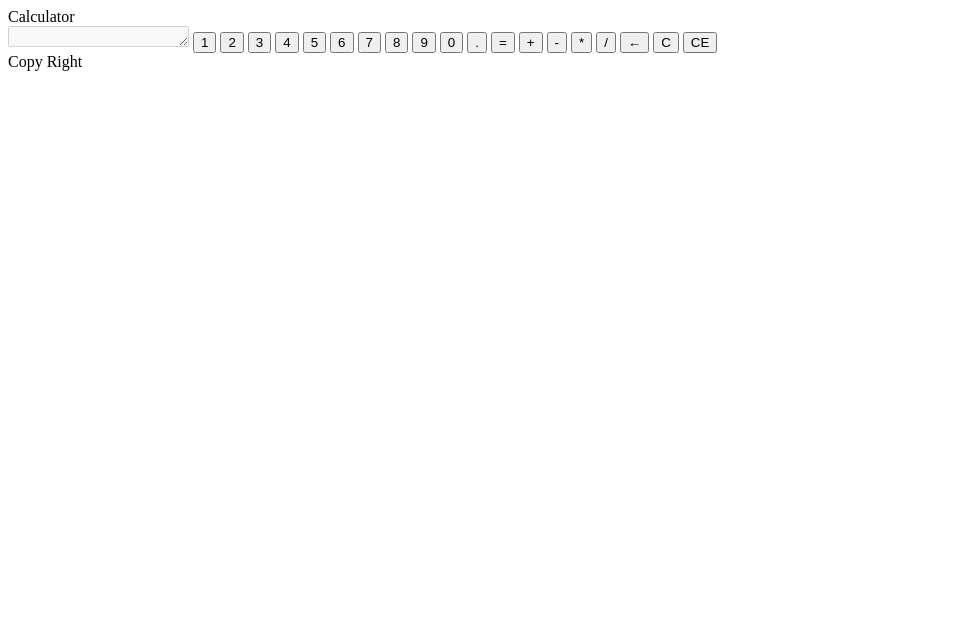
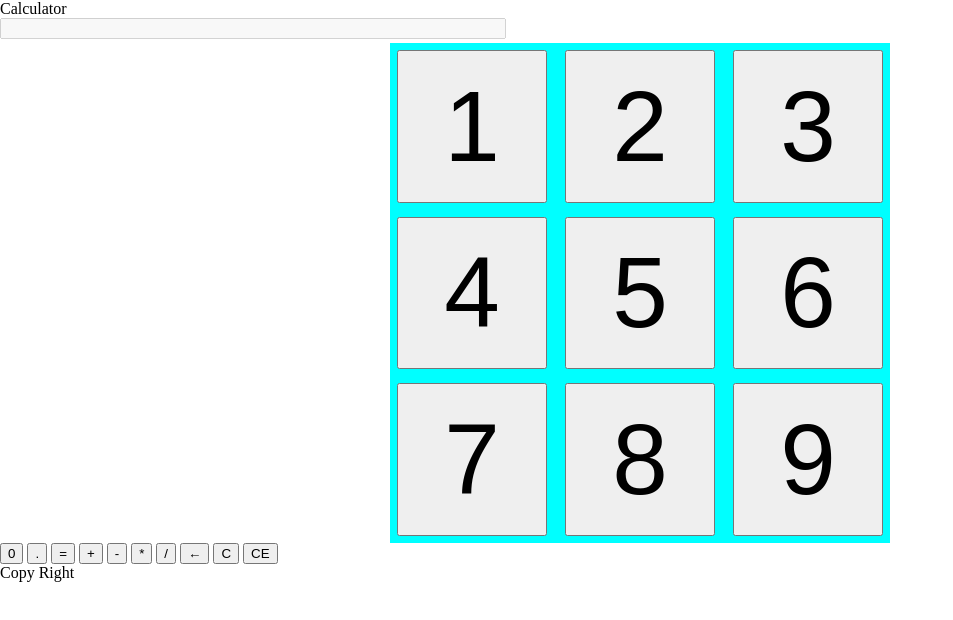
Before and after one commit to Nwitlyck/calculator-web, a plain HTML site: page html-code/index.html in a window 1280 px wide. Shown: the whole page, without its empty margins (0-953 px from the left). Drawn offline with Linux system fonts and the light colour scheme.

Commit message:
A little of css

```diff
--- /dev/null
+++ b/css-code/style.css
@@ -0,0 +1,27 @@
+body {
+  margin: 0%;
+}
+
+#textareaCalculator {
+  resize: none;
+  margin: auto;
+  width: 500px;
+}
+
+main {
+  border-size: 10px;
+  border-color: black;
+}
+
+#Number {
+  margin: auto;
+  width: 500px;
+  height: 500px;
+  background-color: aqua;
+}
+.buttonNumber {
+  margin: 1.4%;
+  width: 30%;
+  height: 30.5%;
+  font-size: 100px;
+}
--- a/html-code/index.html
+++ b/html-code/index.html
@@ -5,21 +5,24 @@
     <meta http-equiv="X-UA-Compatible" content="IE=edge" />
     <meta name="viewport" content="width=device-width, initial-scale=1.0" />
     <title>Calculator</title>
+    <link rel="stylesheet" href="../css-code/style.css" />
   </head>
   <body>
     <header>Calculator</header>
-    <div>
+    <div id="main">
       <textarea id="textareaCalculator" cols="20" rows="1" disabled></textarea>
-      <button type="buttonNumber" id="buttonNumOne">1</button>
-      <button type="buttonNumber" id="buttonNumTwo">2</button>
-      <button type="buttonNumber" id="buttonNumThree">3</button>
-      <button type="buttonNumber" id="buttonNumFour">4</button>
-      <button type="buttonNumber" id="buttonNumFive">5</button>
-      <button type="buttonNumber" id="buttonNumSix">6</button>
-      <button type="buttonNumber" id="buttonNumSeven">7</button>
-      <button type="buttonNumber" id="buttonNumEight">8</button>
-      <button type="buttonNumber" id="buttonNumNine">9</button>
-      <button type="buttonNumber" id="buttonNumCero">0</button>
+      <div id="Number">
+        <button class="buttonNumber" id="buttonNumOne">1</button>
+        <button class="buttonNumber" id="buttonNumTwo">2</button>
+        <button class="buttonNumber" id="buttonNumThree">3</button>
+        <button class="buttonNumber" id="buttonNumFour">4</button>
+        <button class="buttonNumber" id="buttonNumFive">5</button>
+        <button class="buttonNumber" id="buttonNumSix">6</button>
+        <button class="buttonNumber" id="buttonNumSeven">7</button>
+        <button class="buttonNumber" id="buttonNumEight">8</button>
+        <button class="buttonNumber" id="buttonNumNine">9</button>
+      </div>
+      <button id="buttonNumCero">0</button>
       <button id="buttonCharDot">.</button>
       <button id="buttonCharEqual">=</button>
       <button id="buttonCharPlus">+</button>
```
